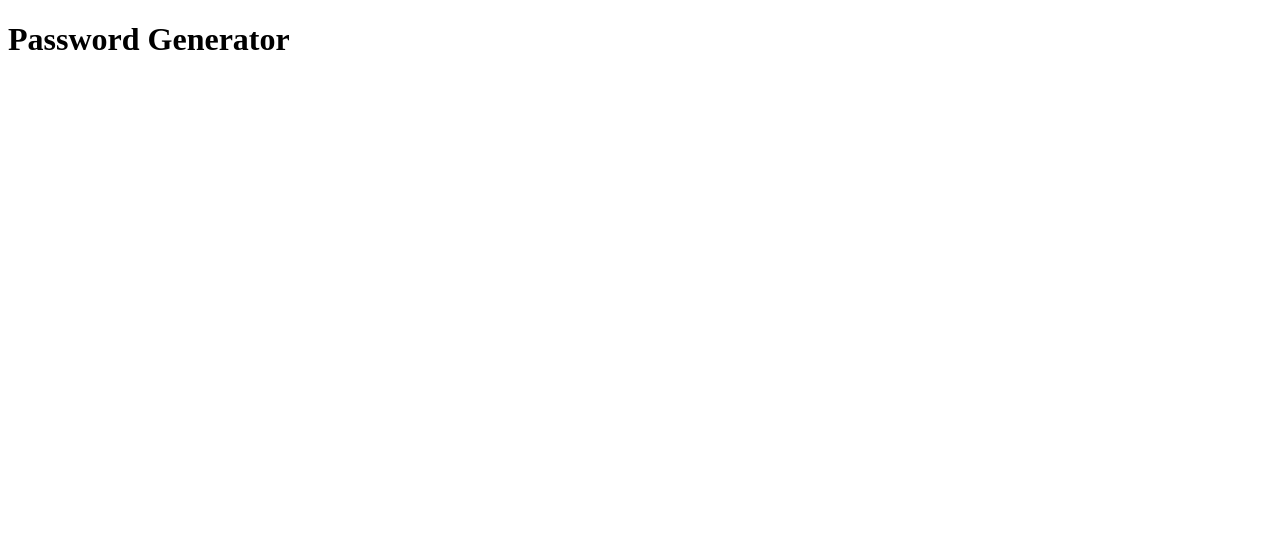
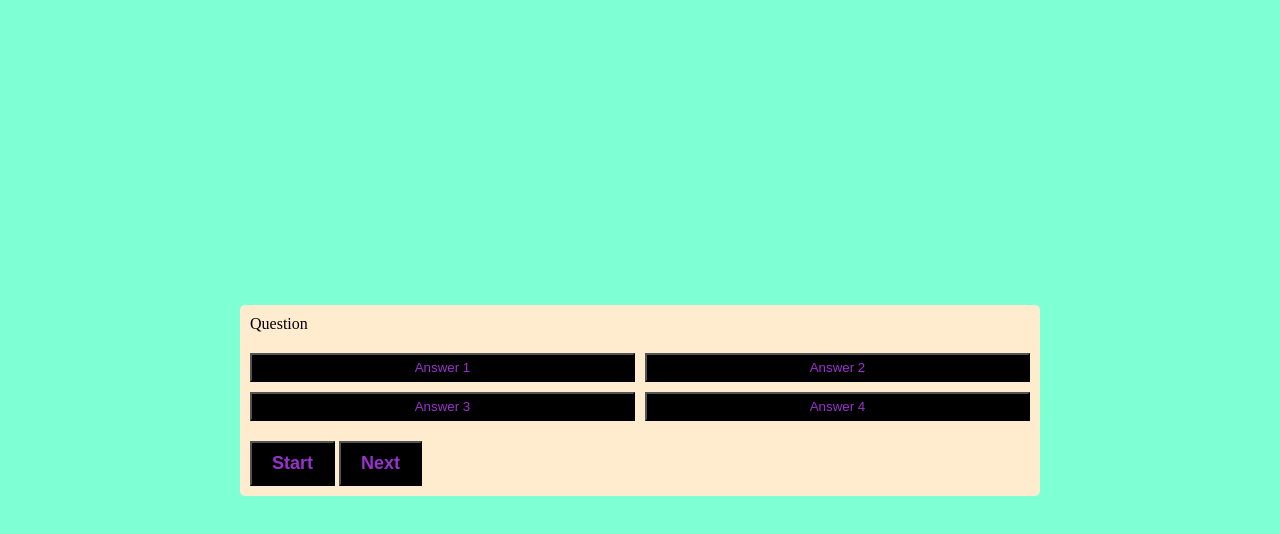
Before and after one commit to elsa5152/week4-homework, a plain HTML site: page index.html in a window 1280 px wide. Drawn offline with Linux system fonts and the light colour scheme.

Commit message:
html&css

```diff
--- a/assets/style.css
+++ b/assets/style.css
@@ -0,0 +1,74 @@
+*,
+*::before,
+*::after {
+  box-sizing: border-box;
+}
+
+:root {
+   --hue-correct: 145;
+   --hue-wrong: 0;
+
+}
+
+
+
+body{
+    padding: 0;
+    margin: 0;
+    display: flex;
+    width: 100vw;
+    height:100vh;
+    justify-content: center;
+    align-items: center;
+    background-color:aquamarine;
+}
+
+body.correct {
+   --hue:var(--hue-correct);
+}
+
+body.wrong {
+    --hue:var(--hue-wrong);
+
+}
+
+.container {
+    width: 800px;
+    max-width: 80%;
+    background-color: blanchedalmond;
+    border-radius: 5px;
+    padding: 10px;
+}
+
+.btn-grid {
+    display: grid;
+    gap: 10px;
+    grid-template-columns: repeat(2,auto);
+    margin: 20px 0;
+}
+
+.btn {
+    background-color:black;
+    padding: 5px 10px;
+    color:darkorchid;
+}
+
+.btn:hover{
+    border-color: blue;
+}
+
+.btn.correct{
+    --hue:var(--hue-correct);
+    color: chartreuse;
+}
+
+.btn.wrong{
+    --hue:var(--hue-wrong);
+    color:brown;
+}
+
+.start-btn, .next-btn {
+    font-size:large;
+    font-weight: bolder;
+    padding: 10px 20px;
+}
--- a/index.html
+++ b/index.html
@@ -11,9 +11,20 @@
   </head>
   <body>
     <div class="container">
-      <header>
-        <h1>Password Generator</h1>
-      </header>
+      <div id="question-container" class="hide"></div>
+      <div id="'question">Question</div>
+      <div id="answer-buttons" class="btn-grid">
+          <button class="btn">Answer 1 </button>
+          <button class="btn">Answer 2 </button>
+          <button class="btn">Answer 3 </button>
+          <button class="btn">Answer 4 </button>
+      </div>
+      <div class="control">
+          <button id="start-btn" class="start-btn btn">Start</button>
+          <button id="next-btn" class="next-btn btn hide">Next</button>
+
+
+      </div>
 
 
 
```
